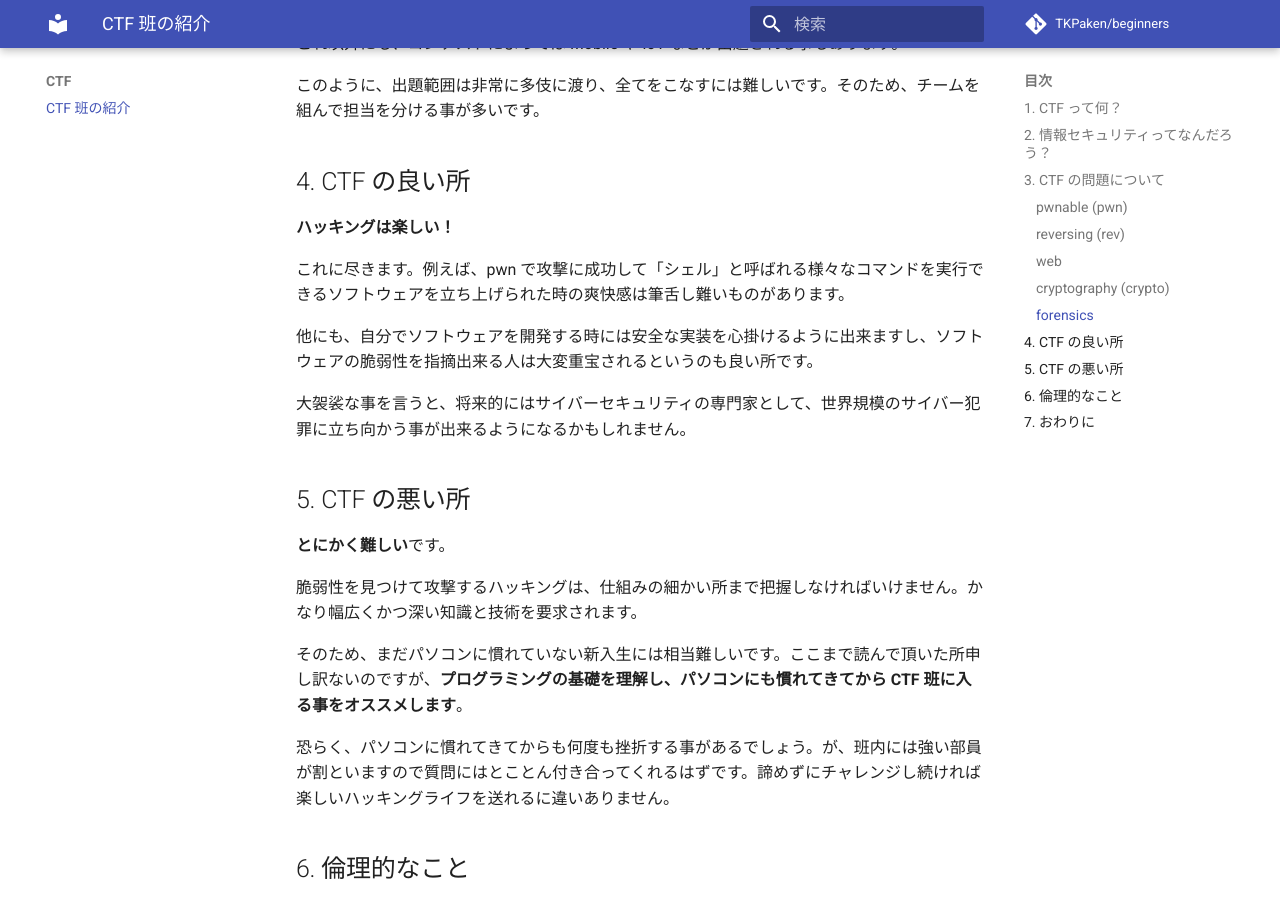
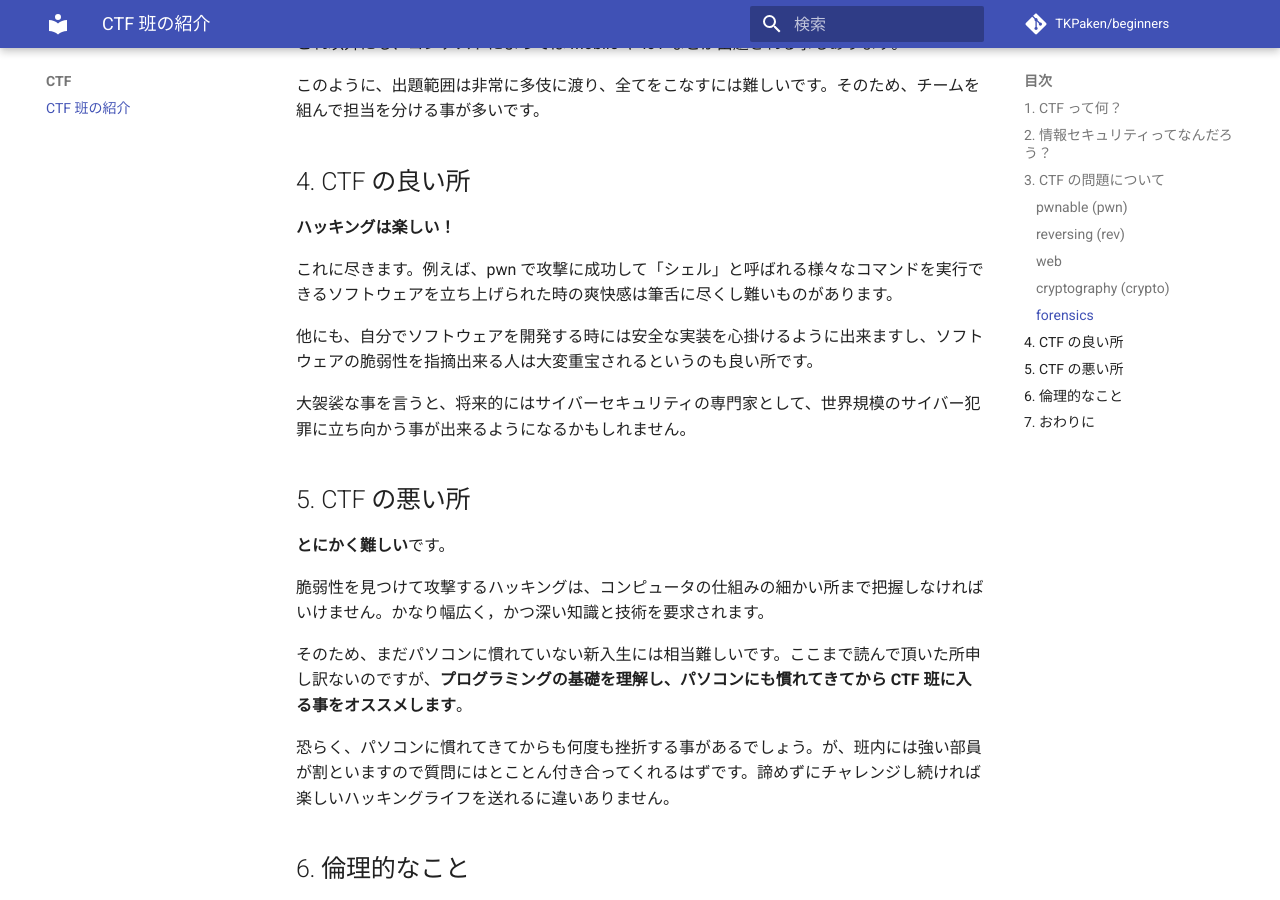
Before and after one commit to TKPaken/beginners, an MkDocs documentation site: the page built from docs/CTF/index.md, in a window 1280 px wide and 900 px high, scrolled down 2034 px. Built offline with MkDocs 1.6.1 and Material for MkDocs 9.7.7, drawn with Linux system fonts in a browser that asks for light colours; comment, search, counter and statistics services are not loaded; some of the changed text lies outside the part shown.

Commit message:
Fixed typo and wrong idioms.

```diff
--- a/docs/CTF/index.md
+++ b/docs/CTF/index.md
@@ -21,7 +21,7 @@ CTF とは **Capture The Flag** の略称で、情報セキュリティに関す
 2. 完全性（改竄がされておらず、情報が最新で正しい状態）
 3. 可用性（情報を使いたい時に使える状態）
 
-これらの内 1 つでもを担保できない状態になった時、セキュリティが侵害された状態と言えます。
+これらのうち少なくとも 1 つを担保できない状態になった時、セキュリティが侵害された状態と言えます。
 
 また、セキュリティを侵害されるような欠陥を「**脆弱性**」や「**セキュリティホール**」と呼びます。
 
@@ -69,7 +69,7 @@ Web サイトをハッキングするジャンルです。現実世界と同じ
 
 **ハッキングは楽しい！**
 
-これに尽きます。例えば、pwn で攻撃に成功して「シェル」と呼ばれる様々なコマンドを実行できるソフトウェアを立ち上げられた時の爽快感は筆舌し難いものがあります。
+これに尽きます。例えば、pwn で攻撃に成功して「シェル」と呼ばれる様々なコマンドを実行できるソフトウェアを立ち上げられた時の爽快感は筆舌に尽くし難いものがあります。
 
 他にも、自分でソフトウェアを開発する時には安全な実装を心掛けるように出来ますし、ソフトウェアの脆弱性を指摘出来る人は大変重宝されるというのも良い所です。
 
@@ -79,7 +79,7 @@ Web サイトをハッキングするジャンルです。現実世界と同じ
 
 **とにかく難しい**です。
 
-脆弱性を見つけて攻撃するハッキングは、仕組みの細かい所まで把握しなければいけません。かなり幅広くかつ深い知識と技術を要求されます。
+脆弱性を見つけて攻撃するハッキングは、コンピュータの仕組みの細かい所まで把握しなければいけません。かなり幅広く，かつ深い知識と技術を要求されます。
 
 そのため、まだパソコンに慣れていない新入生には相当難しいです。ここまで読んで頂いた所申し訳ないのですが、**プログラミングの基礎を理解し、パソコンにも慣れてきてから CTF 班に入る事をオススメします**。
 
```
